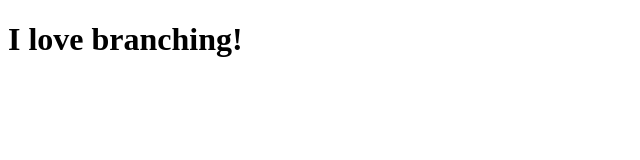
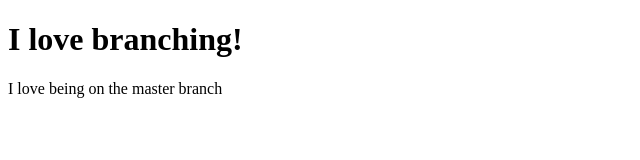
Before and after one commit to JonathanAndrew/i-love-ga-pages, a plain HTML site: page index.html in a window 1280 px wide. Shown: the whole page, without its empty margins (0-640 px from the left). Drawn offline with Linux system fonts and the light colour scheme.

Commit message:
adding commit on master branch

```diff
--- a/index.html
+++ b/index.html
@@ -5,6 +5,6 @@
 </head>
 <body>
 	<h1>I love branching!</h1>
-
+<p>I love being on the master branch</p>
 </body>
 </html>
```
